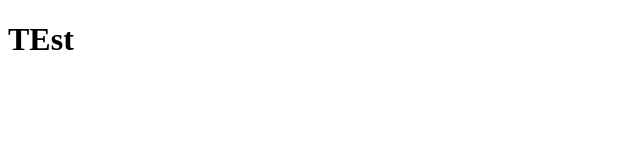
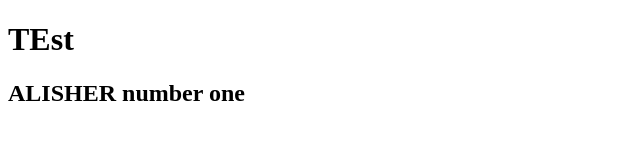
Before and after one commit to lumier9898666/site, a plain HTML site: page index.html in a window 1280 px wide. Shown: the whole page, without its empty margins (0-640 px from the left). Drawn offline with Linux system fonts and the light colour scheme.

Commit message:
thirt commit

```diff
--- a/index.html
+++ b/index.html
@@ -5,5 +5,6 @@
 </head>
 <body>
 <h1>TEst</h1>
+<h2>ALISHER number one</h2>
 </body>
 </html>
```
